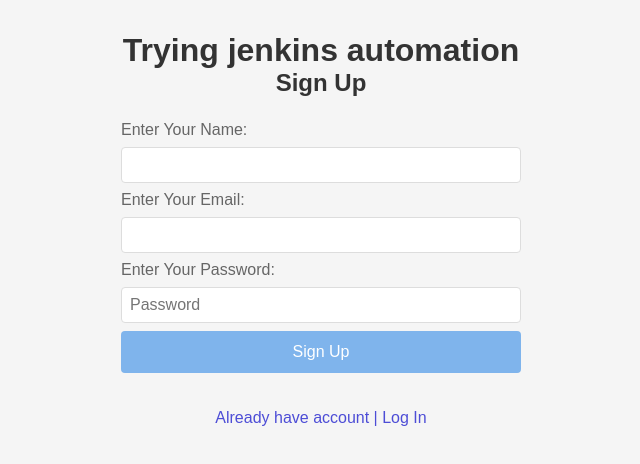
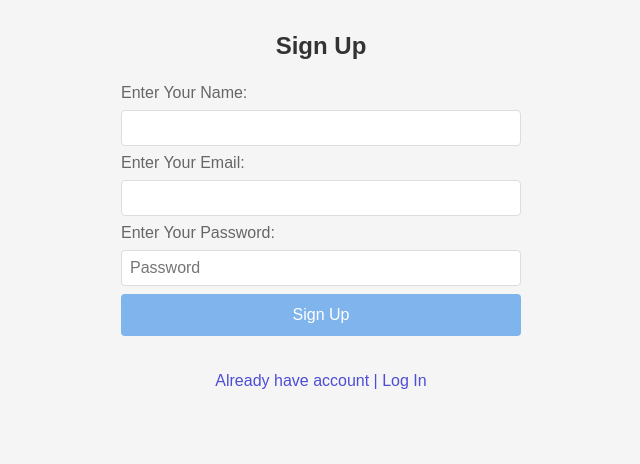
Before and after one commit to ram-Ranjan/Expensify, a website: page public/signup.html in a window 1280 px wide. Shown: the whole page, without its empty margins (319-959 px from the left). Drawn offline with nearby package versions, Linux system fonts and the light colour scheme.

Commit message:
fix: confirm jenkins build

```diff
--- a/public/signup.html
+++ b/public/signup.html
@@ -8,8 +8,6 @@
   </head>
   <body>
     <main>
-
-      <h1>Trying jenkins automation</h1>
 
 
       <h2>Sign Up</h2>
```
